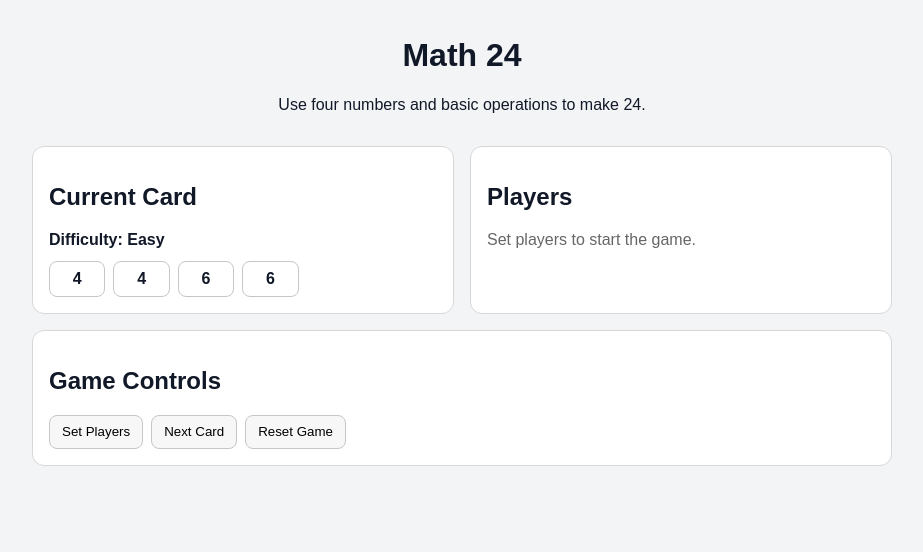
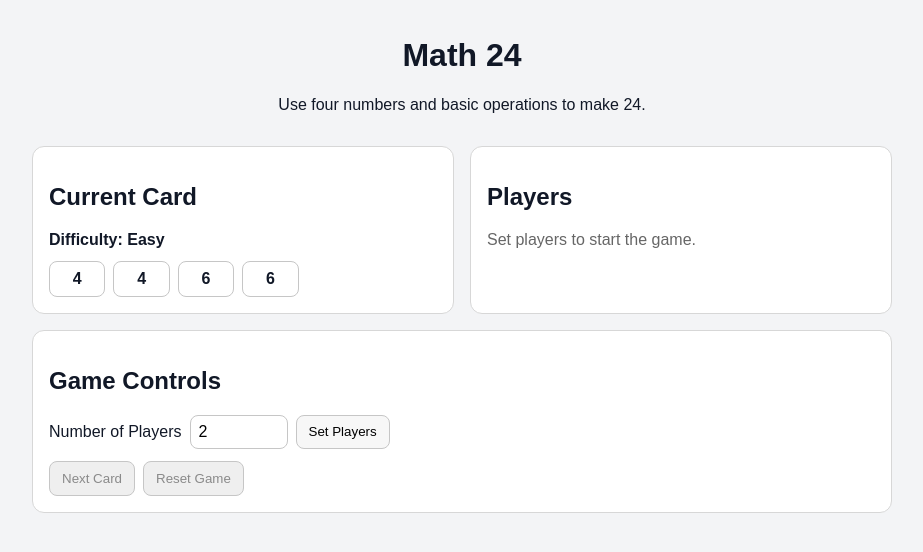
Before and after one commit to Arnavtaduvayi/Math-24-Game, a React (Vite) app: page / in a window 1280 px wide. Shown: the top 552 px of the page, without its empty margins (178-1101 px from the left). Built offline with nearby package versions, Linux system fonts and the light colour scheme.

Commit message:
Add player count setup and dynamic player buttons.
Lets users choose player count and generate Player 1..N buttons with visible starting scores.

```diff
--- a/src/App.css
+++ b/src/App.css
@@ -56,6 +56,22 @@
   flex-wrap: wrap;
 }
 
+.player-setup {
+  display: flex;
+  flex-wrap: wrap;
+  align-items: center;
+  gap: 0.5rem;
+  margin-bottom: 0.75rem;
+}
+
+.player-setup input {
+  width: 5rem;
+  border: 1px solid #c6c6c6;
+  border-radius: 8px;
+  padding: 0.45rem 0.5rem;
+  font-size: 1rem;
+}
+
 button {
   border: 1px solid #c6c6c6;
   border-radius: 8px;
@@ -68,6 +84,12 @@ button:hover {
   background: #ececec;
 }
 
+button:disabled {
+  background: #efefef;
+  color: #8a8a8a;
+  cursor: not-allowed;
+}
+
 @media (max-width: 720px) {
   .game-grid {
     grid-template-columns: 1fr;
--- a/src/App.jsx
+++ b/src/App.jsx
@@ -1,12 +1,31 @@
+import { useState } from 'react'
 import './App.css'
 import CardDisplay from './components/CardDisplay'
 import Controls from './components/Controls'
 import PlayerList from './components/PlayerList'
 
 function App() {
+  const [playerCountInput, setPlayerCountInput] = useState('2')
+  const [players, setPlayers] = useState([])
+
   const previewCard = {
     numbers: [4, 4, 6, 6],
     difficulty: 'Easy',
+  }
+
+  const handleSetPlayers = () => {
+    const parsedCount = Number.parseInt(playerCountInput, 10)
+    const safeCount = Number.isNaN(parsedCount)
+      ? 0
+      : Math.max(1, Math.min(parsedCount, 8))
+
+    const nextPlayers = Array.from({ length: safeCount }, (_, index) => ({
+      id: index + 1,
+      name: `Player ${index + 1}`,
+      score: 0,
+    }))
+
+    setPlayers(nextPlayers)
   }
 
   return (
@@ -18,10 +37,14 @@ function App() {
 
       <section className="game-grid">
         <CardDisplay card={previewCard} />
-        <PlayerList players={[]} />
+        <PlayerList players={players} />
       </section>
 
-      <Controls />
+      <Controls
+        playerCountInput={playerCountInput}
+        onPlayerCountChange={setPlayerCountInput}
+        onSetPlayers={handleSetPlayers}
+      />
     </main>
   )
 }
--- a/src/components/Controls.jsx
+++ b/src/components/Controls.jsx
@@ -1,11 +1,28 @@
-function Controls() {
+function Controls({ playerCountInput, onPlayerCountChange, onSetPlayers }) {
   return (
     <section className="panel controls">
       <h2>Game Controls</h2>
+      <div className="player-setup">
+        <label htmlFor="playerCount">Number of Players</label>
+        <input
+          id="playerCount"
+          min="1"
+          max="8"
+          type="number"
+          value={playerCountInput}
+          onChange={(event) => onPlayerCountChange(event.target.value)}
+        />
+        <button type="button" onClick={onSetPlayers}>
+          Set Players
+        </button>
+      </div>
       <div className="control-actions">
-        <button type="button">Set Players</button>
-        <button type="button">Next Card</button>
-        <button type="button">Reset Game</button>
+        <button type="button" disabled>
+          Next Card
+        </button>
+        <button type="button" disabled>
+          Reset Game
+        </button>
       </div>
     </section>
   )
```
